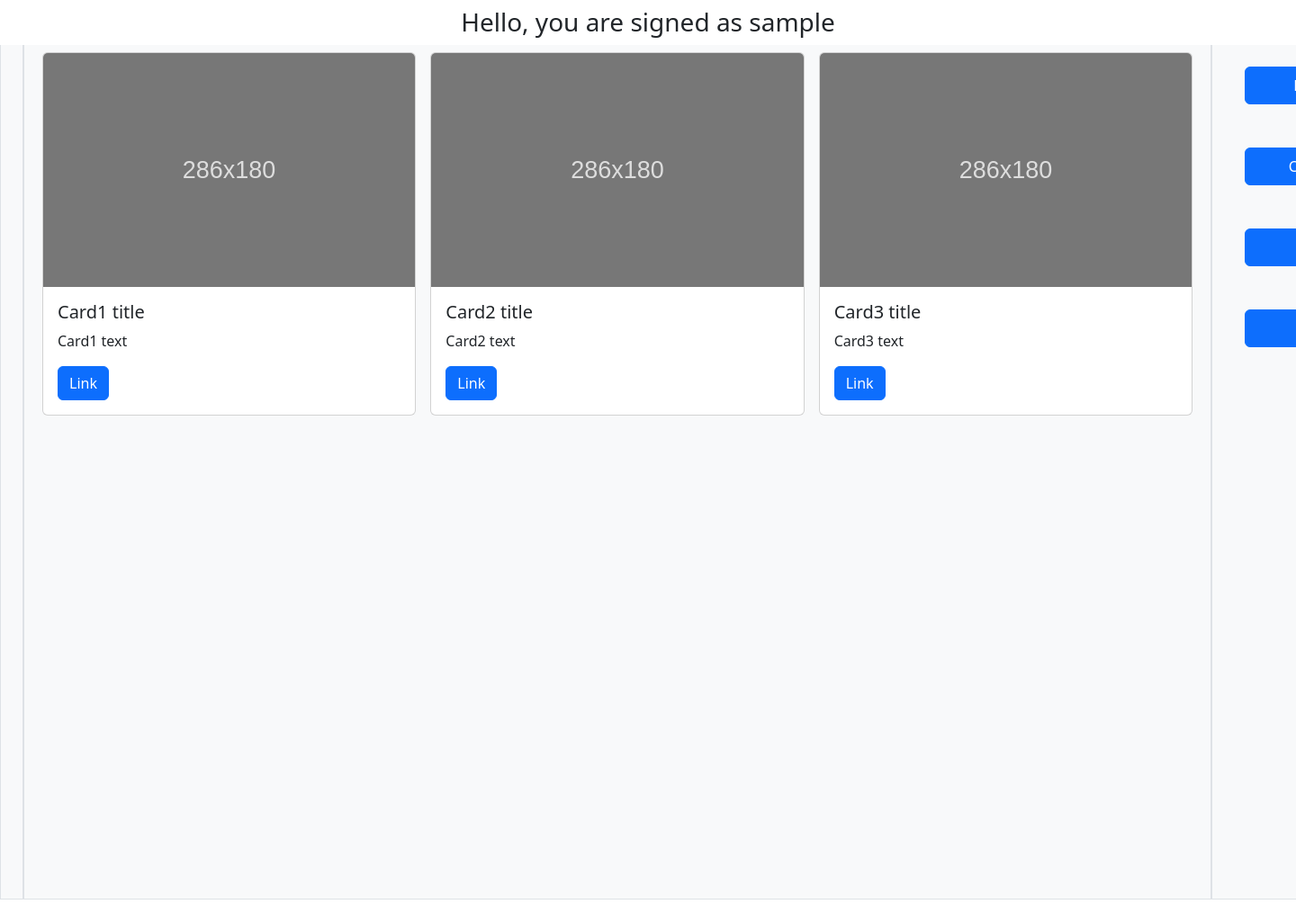
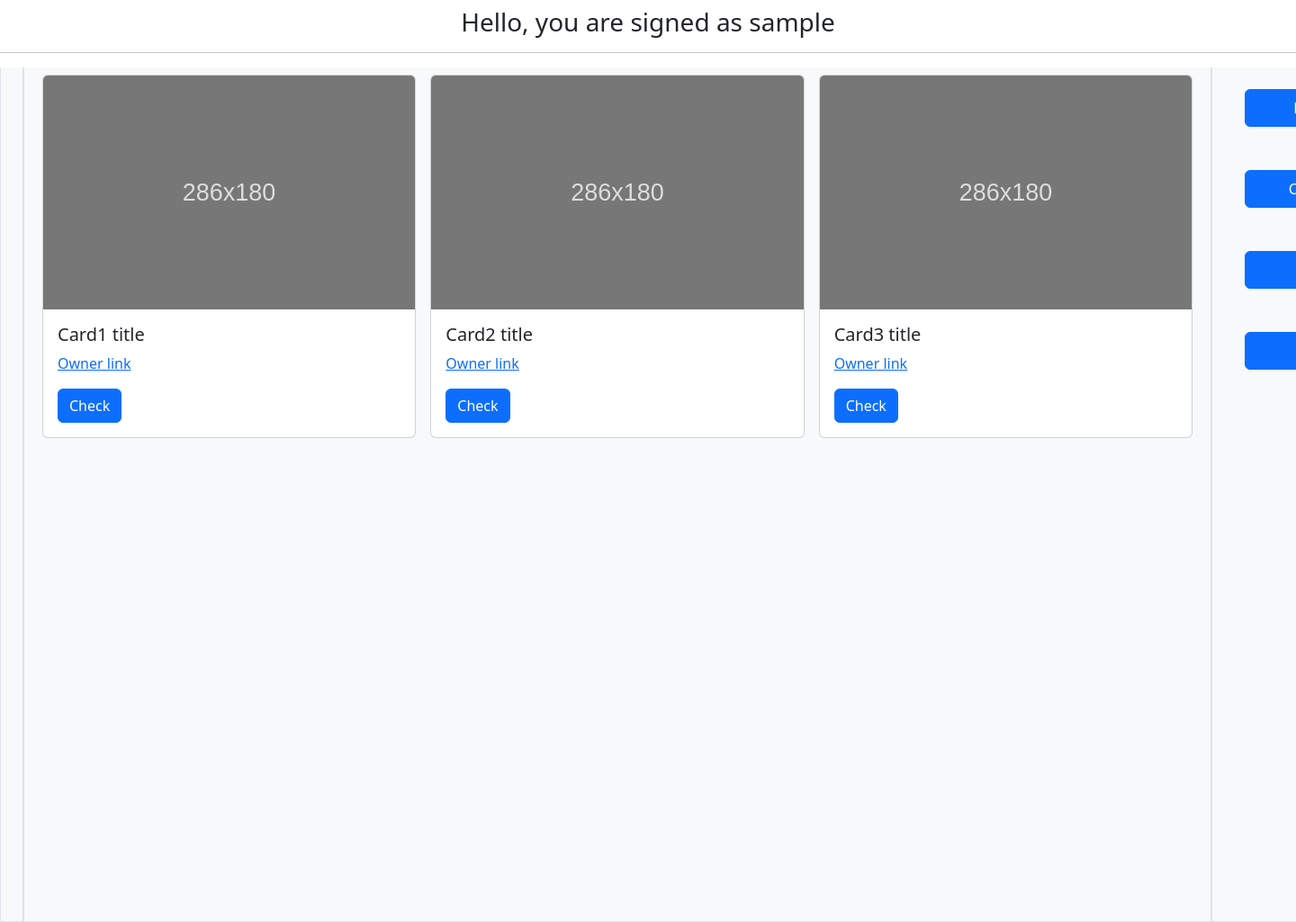
Before and after one commit to RudovichNazar23/rockstore, a Django app: page / in a window 1440 px wide; the page is wider, and only the part inside the window is pictured. Shown: that part at 90% size. Before the commit the page ends 1000 px from the top of that part, so only its background shows below. Run offline with Django 4.2, Linux system fonts and the light colour scheme; the visitor is signed in with stand-in values (Sample User, id 1); data that the repository does not hold is empty; some libraries are stand-ins or nearby versions.

Commit message:
created logout function, also added url configuration to all apps and edited home page

```diff
--- a/src/chat_app/urls.py
+++ b/src/chat_app/urls.py
@@ -0,0 +1,5 @@
+from django.urls import path
+
+urlpatterns = [
+
+]
--- a/src/post_app/urls.py
+++ b/src/post_app/urls.py
@@ -0,0 +1,5 @@
+from django.urls import path
+
+urlpatterns = [
+
+]
--- a/src/registration_app/urls.py
+++ b/src/registration_app/urls.py
@@ -1,7 +1,8 @@
 from django.urls import path
 
-from .views import home
+from .views import home, logout_view
 
 urlpatterns = [
-    path("", home),
+    path("", home, name="home"),
+    path("logout", logout_view, name="logout"),
 ]
--- a/src/registration_app/views.py
+++ b/src/registration_app/views.py
@@ -1,4 +1,7 @@
-from django.shortcuts import render
+from django.shortcuts import render, redirect
+from django.contrib.auth import logout
+from django.contrib.auth.decorators import login_required
+
 from post_app.models import Categorie
 
 from common import services
@@ -7,3 +10,8 @@ from common import services
 def home(request):
     categories = services.get_all_objects(Categorie)
     return render(request, "registration_app/home.html", {"categories": categories})
+
+
+def logout_view(request):
+    logout(request)
+    return redirect("/")
--- a/src/src/asgi.py
+++ b/src/src/asgi.py
@@ -17,8 +17,7 @@ from channels.security.websocket import AllowedHostsOriginValidator
 from django.core.asgi import get_asgi_application
 
 os.environ.setdefault("DJANGO_SETTINGS_MODULE", "src.settings")
-# Initialize Django ASGI application early to ensure the AppRegistry
-# is populated before importing code that may import ORM models.
+
 django_asgi_app = get_asgi_application()
 
 application = ProtocolTypeRouter(
--- a/src/src/urls.py
+++ b/src/src/urls.py
@@ -23,6 +23,9 @@ urlpatterns = [
     path('admin/', admin.site.urls),
     path("", include("registration_app.urls")),
     path("accounts/", include("allauth.urls")),
+    path("user_profile/", include("user_profile_app.urls")),
+    path("posts/", include("post_app.urls")),
+    path("chat_rooms/", include("chat_app.urls")),
 ] + static(
     settings.MEDIA_URL, document_root=settings.MEDIA_ROOT
 )
--- a/src/templates/registration_app/home.html
+++ b/src/templates/registration_app/home.html
@@ -6,6 +6,7 @@
 
 {% block auth_user_content %}
         <h3 class="text-center m-2"> Hello, you are signed as {{ request.user.username }}</h3>
+        <hr>
         <div class="d-flex flex-row">
             <div class="container d-flex align-items-center align-content-between flex-column bg-light border border-top-0" style="height: 950px; width: 400px;">
                 {% for category in categories %}
@@ -22,9 +23,9 @@
                             Card1 title
                         </h5>
                         <p class="card-text">
-                            Card1 text
+                            <a href="">Owner link</a>
                         </p>
-                        <a class="btn btn-primary rounded">Link</a>
+                        <a class="btn btn-primary rounded">Check</a>
                     </div>
                 </div>
                 <div class="card m-2" style="width: 450px;">
@@ -34,9 +35,9 @@
                             Card2 title
                         </h5>
                         <p class="card-text">
-                            Card2 text
+                            <a href="">Owner link</a>
                         </p>
-                        <a class="btn btn-primary rounded">Link</a>
+                        <a class="btn btn-primary rounded">Check</a>
                     </div>
                 </div>
 
@@ -47,9 +48,9 @@
                             Card3 title
                         </h5>
                         <p class="card-text">
-                            Card3 text
+                            <a href="">Owner link</a>
                         </p>
-                        <a class="btn btn-primary rounded">Link</a>
+                        <a class="btn btn-primary rounded">Check</a>
                     </div>
                 </div>
             </div>
--- a/src/user_profile_app/urls.py
+++ b/src/user_profile_app/urls.py
@@ -0,0 +1,5 @@
+from django.urls import path
+
+urlpatterns = [
+
+]
```
